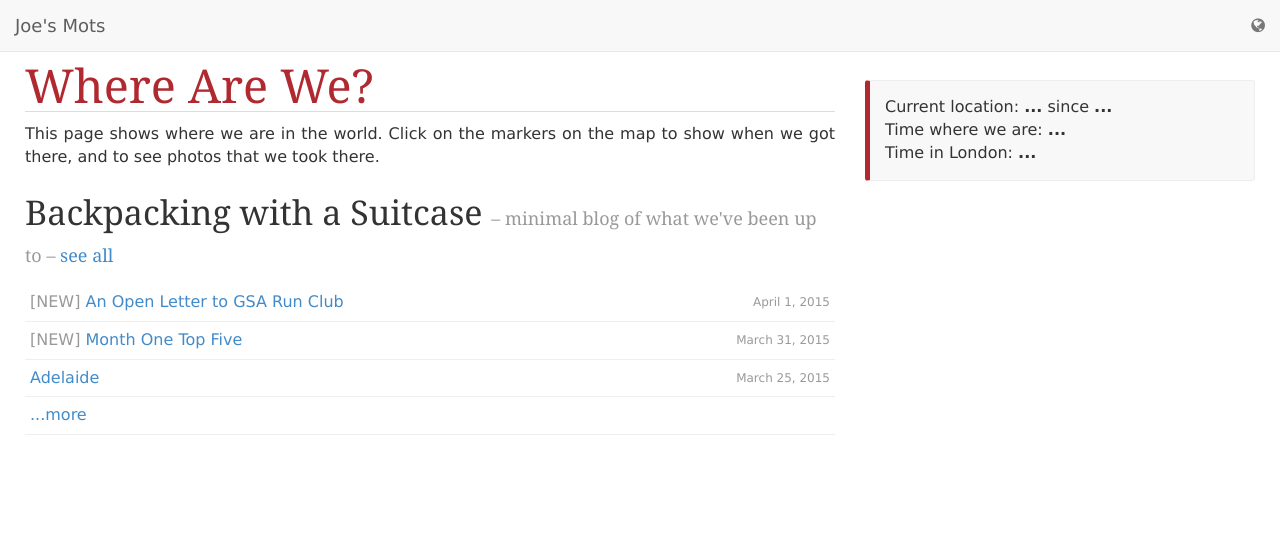
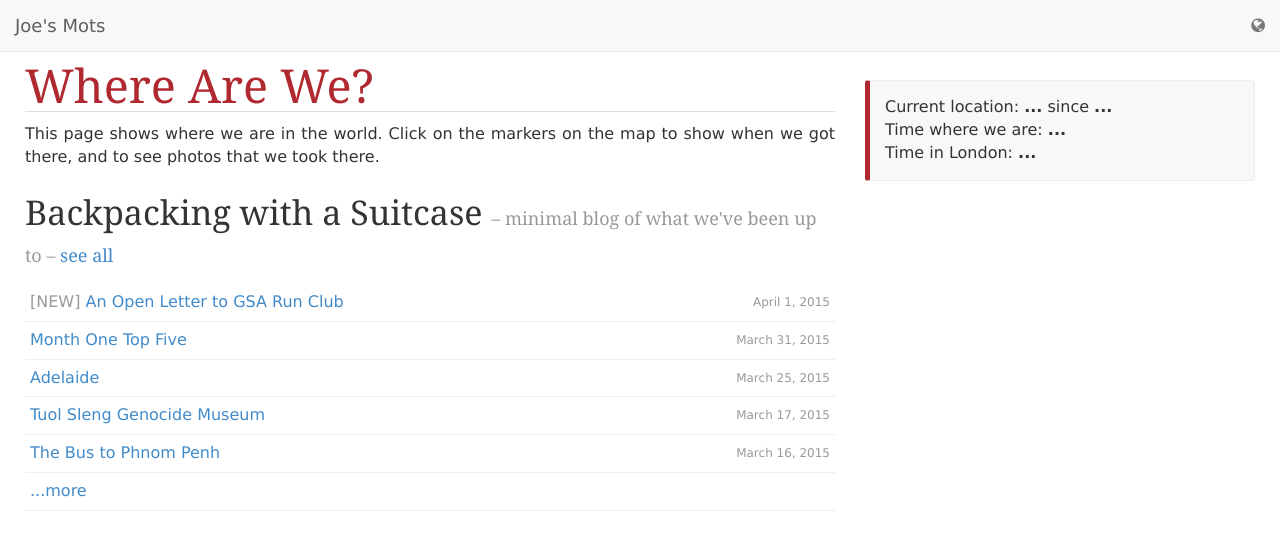
Before and after one commit to joekearney/joekearney.github.io, a Jekyll site: the page built from _posts/2015-01-01-where-are-we.html, in a window 1280 px wide and 900 px high. Shown: the top 550 px of the window. Built offline with Jekyll 4.4.1, drawn with Linux system fonts in a browser that asks for light colours; nearby versions of some CDN libraries; some web fonts are replaced.

Commit message:
road trip posts

```diff
--- a/_posts/2015-01-01-where-are-we.html
+++ b/_posts/2015-01-01-where-are-we.html
@@ -33,7 +33,7 @@ container_type: container-fluid
 
         <h2>Backpacking with a Suitcase <span class="post-description">&ndash; minimal blog of what we've been up to &ndash; <a href="/travel-index.html">see all</a></span></h2>
         <ul class="listing">
-          {% for post in site.posts limit: 3 %}
+          {% for post in site.posts limit: 5 %}
             {% if post.tags contains 'travel' %}
               <li>
                 {% if post.tags contains 'new' %}<span class="post-description">[NEW]</span>{% endif %}
--- a/_posts/2015-03-31-month-one-top-five.md
+++ b/_posts/2015-03-31-month-one-top-five.md
@@ -6,7 +6,6 @@ categories:
 - travel
 tags:
 - travel
-- new
 status: publish
 type: post
 published: true
```
